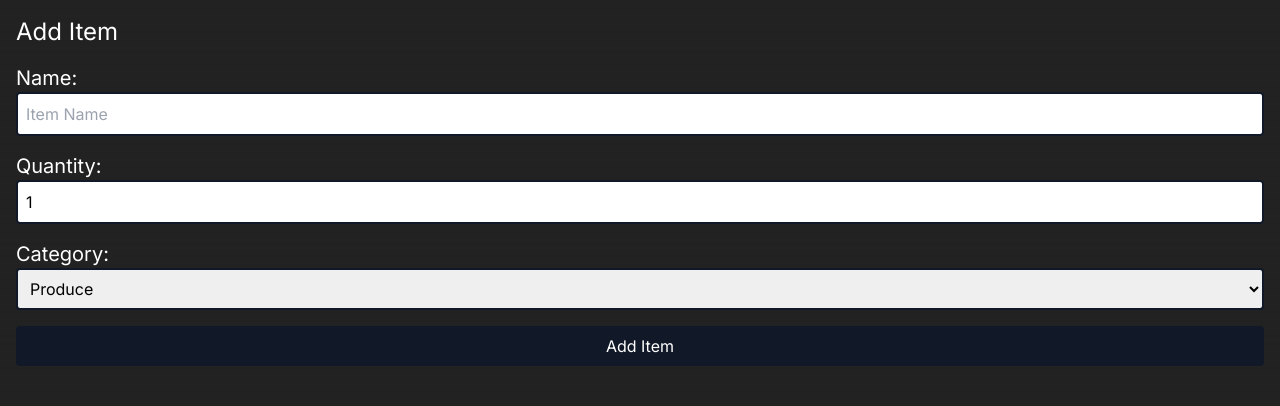
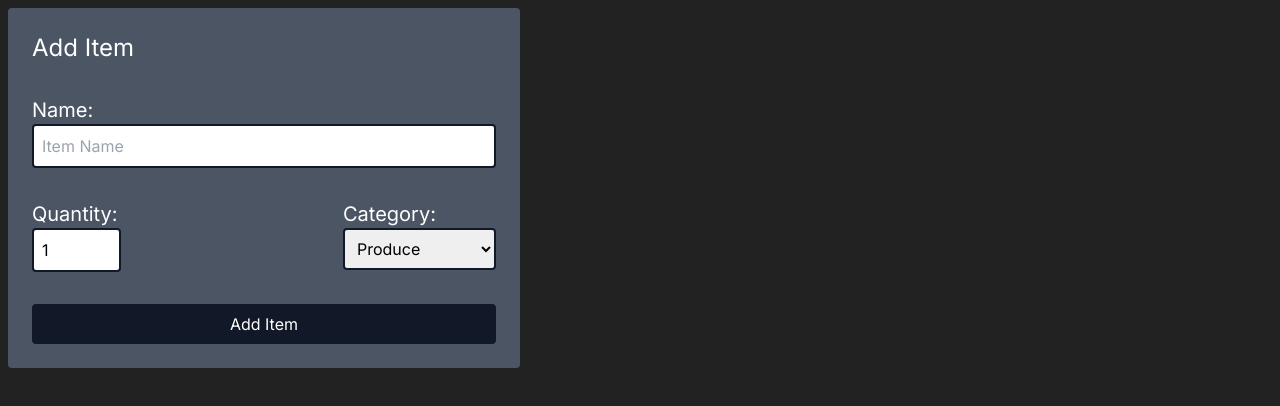
Before and after one commit to James-Sundby/cprg306-assignments, a Next.js app: page /week4 in a window 1280 px wide. Shown: the top 406 px of the page. Built offline with nearby package versions, Linux system fonts and the light colour scheme.

Commit message:
Applies some formatting from w3 to w4

```diff
--- a/app/week4/new-item.js
+++ b/app/week4/new-item.js
@@ -33,7 +33,7 @@ export default function NewItem(){
     };
 
     return (
-        <div>
+        <div className = "flex flex-col w-full max-w-lg sm:w-fill bg-gray-600 p-2 m-2 rounded">
             <h1 className = "text-2xl m-4">Add Item</h1>
             <form onSubmit = {handleSubmit}>
                 <div className = "flex flex-col m-4">
@@ -47,7 +47,7 @@ export default function NewItem(){
                         className ="border-2 border-gray-900 rounded p-2 text-black"
                     />
                 </div>
-                <div>
+                <div className = "flex justify-between ">
                     <div className = "flex flex-col m-4">
                         <label className = "text-xl">Quantity: </label>
                         <input
```
